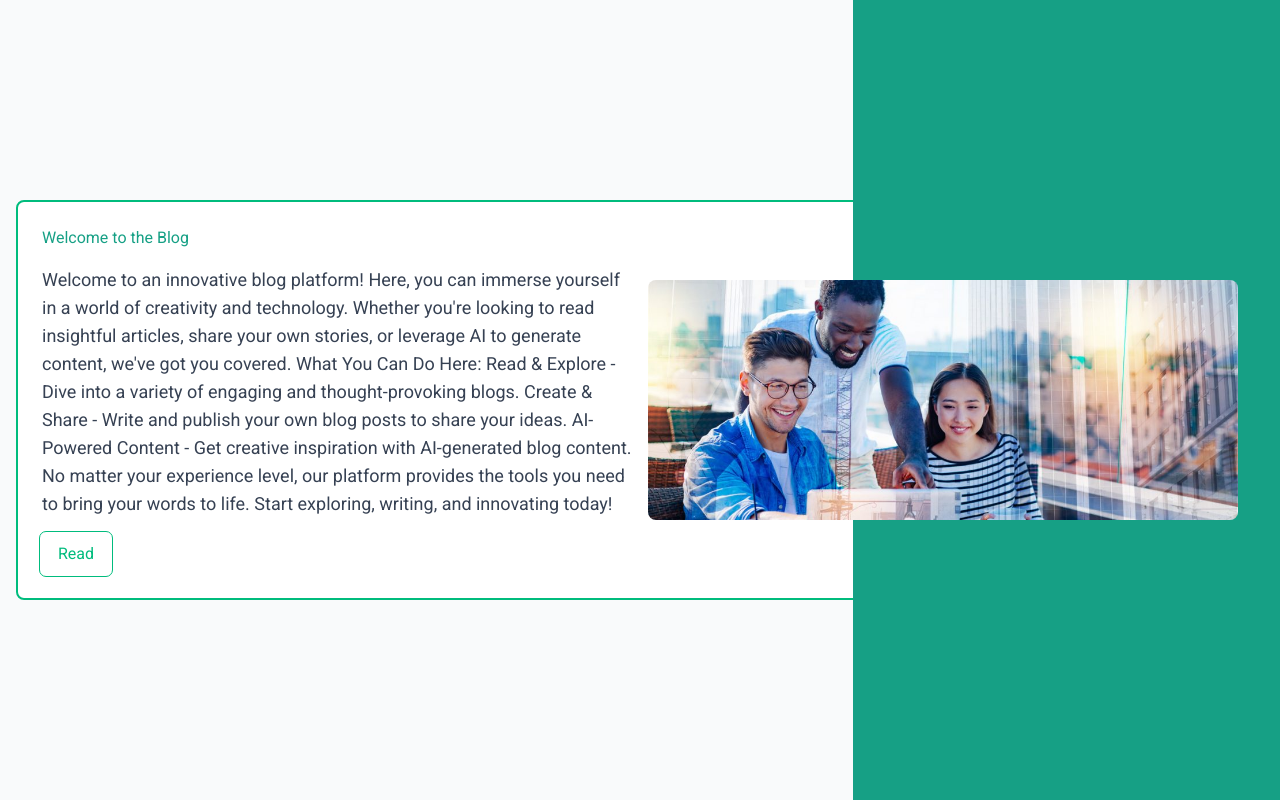
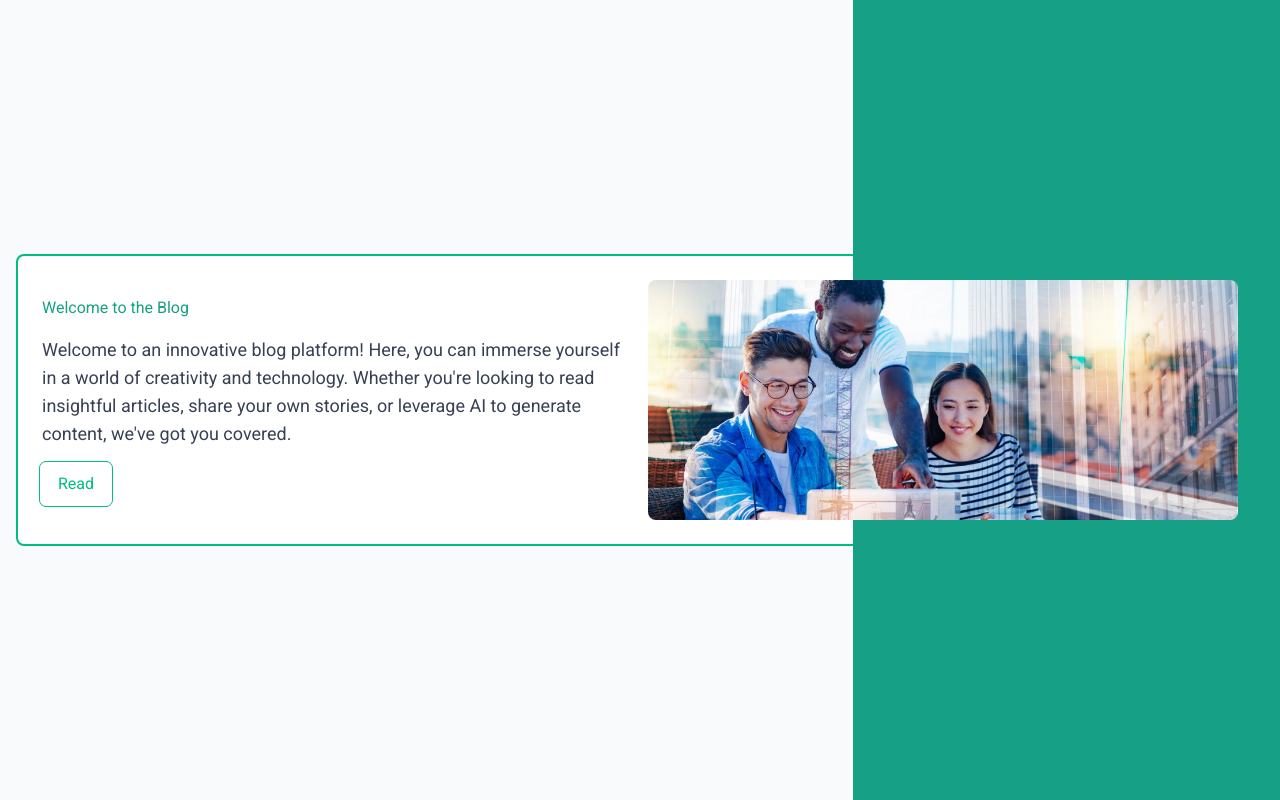
Before and after one commit to harshitabeohar/blog-nextjs, a Next.js app: page / in a window 1280 px wide. Built offline with nearby package versions, Linux system fonts and the light colour scheme.

Commit message:
chsanges made to content

```diff
--- a/src/app/page.tsx
+++ b/src/app/page.tsx
@@ -10,13 +10,13 @@ export default function Home() {
             <h1 className={`text-4xlfont-bold mb-4 ${styles.text_green}`}>Welcome to the Blog</h1>
             <p className="text-lg text-gray-700 mb-4">
               Welcome to an innovative blog platform! Here, you can immerse yourself in a world of creativity and technology. Whether you&apos;re looking to read insightful articles, share your own stories, or leverage AI to generate content, we&apos;ve got you covered.
-
+{/*
               What You Can Do Here:
               Read & Explore - Dive into a variety of engaging and thought-provoking blogs.
               Create & Share - Write and publish your own blog posts to share your ideas.
               AI-Powered Content - Get creative inspiration with AI-generated blog content.
 
-              No matter your experience level, our platform provides the tools you need to bring your words to life. Start exploring, writing, and innovating today!
+              No matter your experience level, our platform provides the tools you need to bring your words to life. Start exploring, writing, and innovating today! */}
             </p>
             <a href="/blog/posts" className={`outline outline-1 outline-offset-2 border-emerald-500 text-emerald-500 hover:text-white py-2 px-4 rounded hover:bg-emerald-500 md:w-auto ${styles.fit_content}`}>
               Read
```
